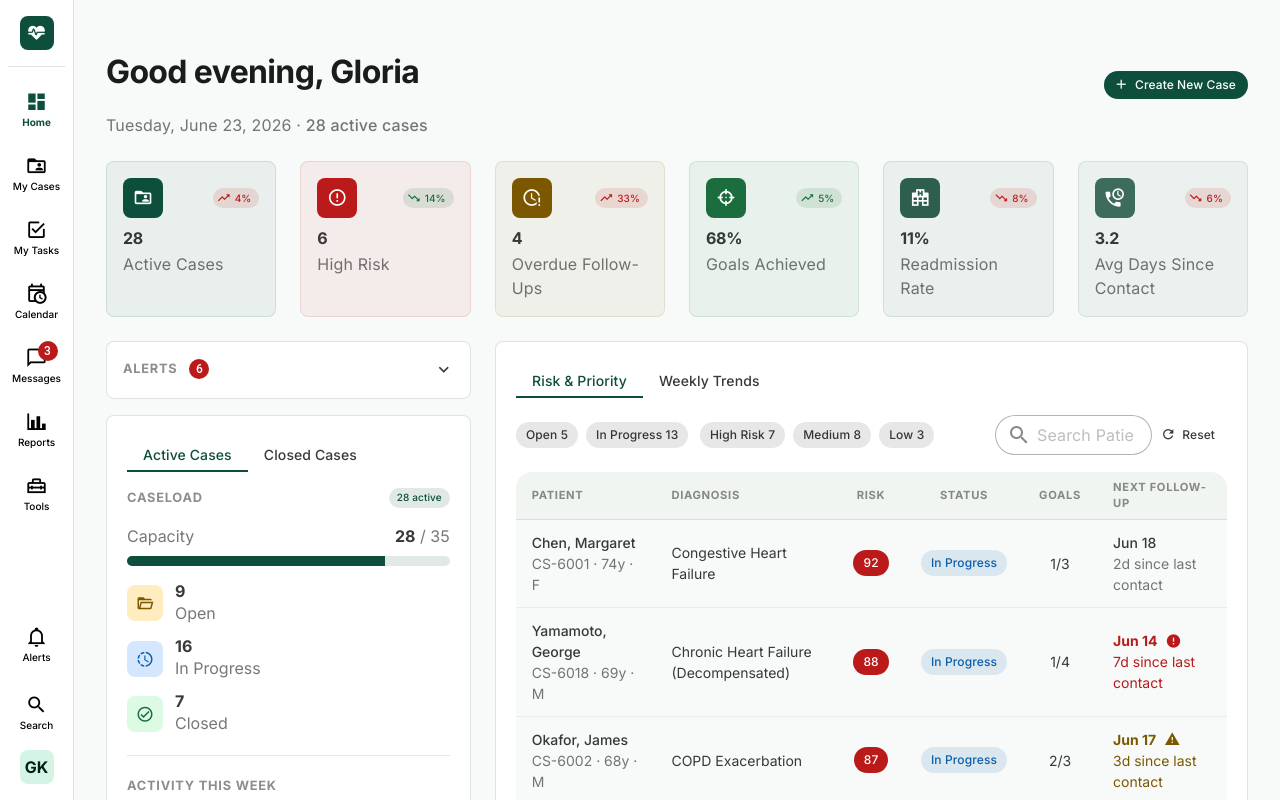
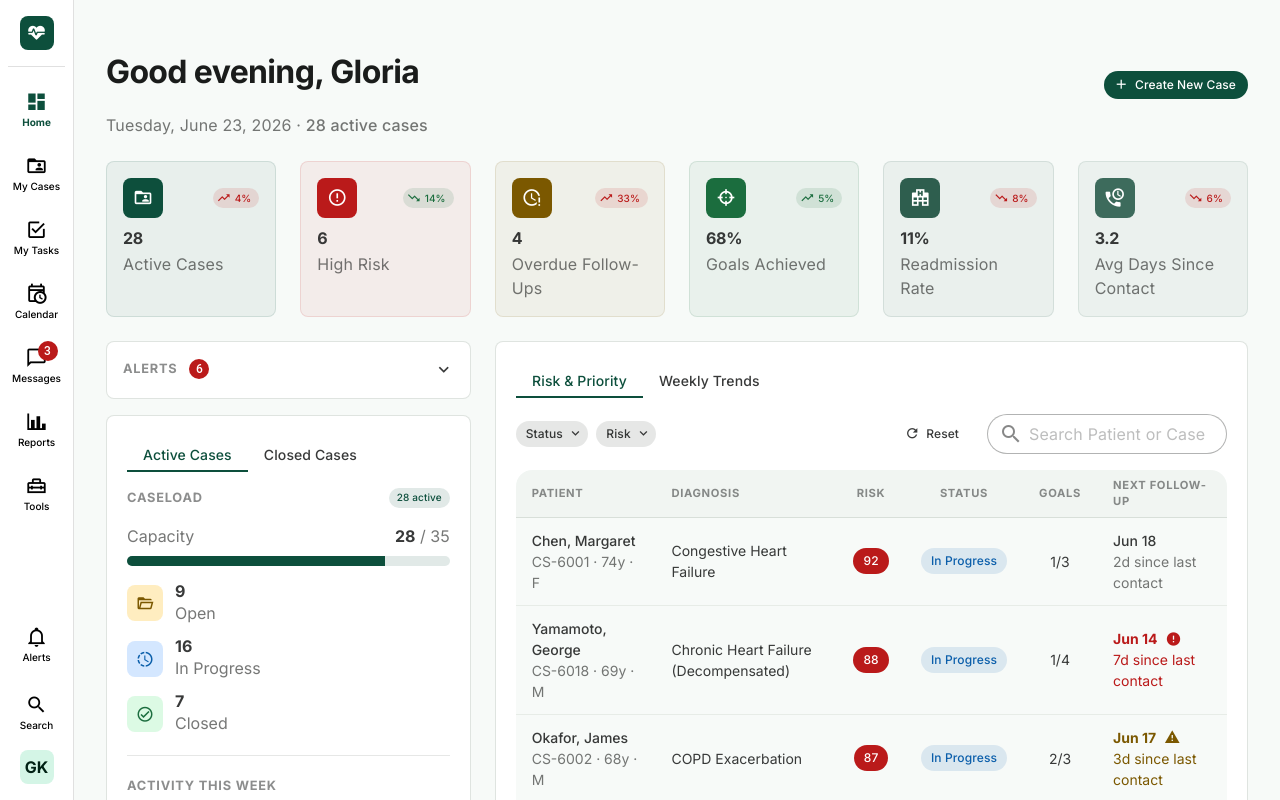
Before and after one commit to glo-kim/my-capstone-dashboard, a Vue app: page / in a window 1280 px wide. Shown: the top 800 px of the page. Built offline with nearby package versions, Linux system fonts and the light colour scheme.

Commit message:
Dashboard feat(RiskPriorityPanel): enhance filter functionality with dropdown menus for status and risk

```diff
--- a/src/components/RiskPriorityPanel.vue
+++ b/src/components/RiskPriorityPanel.vue
@@ -7,16 +7,57 @@
 
     <v-tabs-window v-model="activeTab">
       <v-tabs-window-item value="patients">
-    <div class="d-flex flex-wrap align-center gap-2 mb-4">
-      <v-chip-group v-model="statusFilter" multiple selected-class="text-primary">
-        <v-chip filter variant="tonal" value="open" size="small">Open {{ countByStatus('open') }}</v-chip>
-        <v-chip filter variant="tonal" value="in-progress" size="small">In Progress {{ countByStatus('in-progress') }}</v-chip>
-      </v-chip-group>
-      <v-chip-group v-model="riskFilter" multiple selected-class="text-primary" class="ml-1">
-        <v-chip filter variant="tonal" color="error" value="high" size="small">High Risk {{ countByRisk('high') }}</v-chip>
-        <v-chip filter variant="tonal" color="warning" value="medium" size="small">Medium {{ countByRisk('medium') }}</v-chip>
-        <v-chip filter variant="tonal" color="success" value="low" size="small">Low {{ countByRisk('low') }}</v-chip>
-      </v-chip-group>
+    <div class="d-flex flex-wrap align-center gap-3 mb-4">
+      <v-menu :close-on-content-click="false">
+        <template #activator="{ props }">
+          <v-chip v-bind="props" variant="tonal" size="small" append-icon="mdi-chevron-down" :color="statusFilter.length ? 'primary' : undefined" class="mr-2">
+            Status{{ statusFilter.length ? ` (${statusFilter.length})` : '' }}
+          </v-chip>
+        </template>
+        <v-list density="compact" min-width="180">
+          <v-list-item @click="toggleStatusFilter('open')">
+            <template #prepend>
+              <v-checkbox-btn :model-value="statusFilter.includes('open')" density="compact" />
+            </template>
+            <v-list-item-title class="text-body-2">Open {{ countByStatus('open') }}</v-list-item-title>
+          </v-list-item>
+          <v-list-item @click="toggleStatusFilter('in-progress')">
+            <template #prepend>
+              <v-checkbox-btn :model-value="statusFilter.includes('in-progress')" density="compact" />
+            </template>
+            <v-list-item-title class="text-body-2">In Progress {{ countByStatus('in-progress') }}</v-list-item-title>
+          </v-list-item>
+        </v-list>
+      </v-menu>
+
+      <v-menu :close-on-content-click="false">
+        <template #activator="{ props }">
+          <v-chip v-bind="props" variant="tonal" size="small" append-icon="mdi-chevron-down" :color="riskFilter.length ? 'primary' : undefined" class="mr-2">
+            Risk{{ riskFilter.length ? ` (${riskFilter.length})` : '' }}
+          </v-chip>
+        </template>
+        <v-list density="compact" min-width="180">
+          <v-list-item @click="toggleRiskFilter('high')">
+            <template #prepend>
+              <v-checkbox-btn :model-value="riskFilter.includes('high')" density="compact" color="error" />
+            </template>
+            <v-list-item-title class="text-body-2">High Risk {{ countByRisk('high') }}</v-list-item-title>
+          </v-list-item>
+          <v-list-item @click="toggleRiskFilter('medium')">
+            <template #prepend>
+              <v-checkbox-btn :model-value="riskFilter.includes('medium')" density="compact" color="warning" />
+            </template>
+            <v-list-item-title class="text-body-2">Medium {{ countByRisk('medium') }}</v-list-item-title>
+          </v-list-item>
+          <v-list-item @click="toggleRiskFilter('low')">
+            <template #prepend>
+              <v-checkbox-btn :model-value="riskFilter.includes('low')" density="compact" color="success" />
+            </template>
+            <v-list-item-title class="text-body-2">Low {{ countByRisk('low') }}</v-list-item-title>
+          </v-list-item>
+        </v-list>
+      </v-menu>
+
       <v-chip
         filter
         variant="tonal"
@@ -28,6 +69,15 @@
         Alerts {{ countAlerts() }}
       </v-chip>
       <v-spacer />
+      <v-btn
+        variant="text"
+        size="small"
+        prepend-icon="mdi-refresh"
+        @click="resetFilters"
+        class="mr-2"
+      >
+        Reset
+      </v-btn>
       <v-text-field
         v-model="search"
         density="compact"
@@ -38,15 +88,8 @@
         style="max-width: 240px"
         variant="outlined"
         rounded="pill"
+        class="ml-2"
       />
-      <v-btn
-        variant="text"
-        size="small"
-        prepend-icon="mdi-refresh"
-        @click="resetFilters"
-      >
-        Reset
-      </v-btn>
     </div>
 
     <v-table density="comfortable" hover class="risk-table">
@@ -234,6 +277,24 @@ const riskFilter = ref<string[]>([])
 const selectedCase = ref<CaseWithPatient | null>(null)
 const alertFilter = ref(false)
 
+function toggleStatusFilter(value: string) {
+  const idx = statusFilter.value.indexOf(value)
+  if (idx === -1) {
+    statusFilter.value = [...statusFilter.value, value]
+  } else {
+    statusFilter.value = statusFilter.value.filter(v => v !== value)
+  }
+}
+
+function toggleRiskFilter(value: string) {
+  const idx = riskFilter.value.indexOf(value)
+  if (idx === -1) {
+    riskFilter.value = [...riskFilter.value, value]
+  } else {
+    riskFilter.value = riskFilter.value.filter(v => v !== value)
+  }
+}
+
 function resetFilters() {
   search.value = ''
   statusFilter.value = []
```
